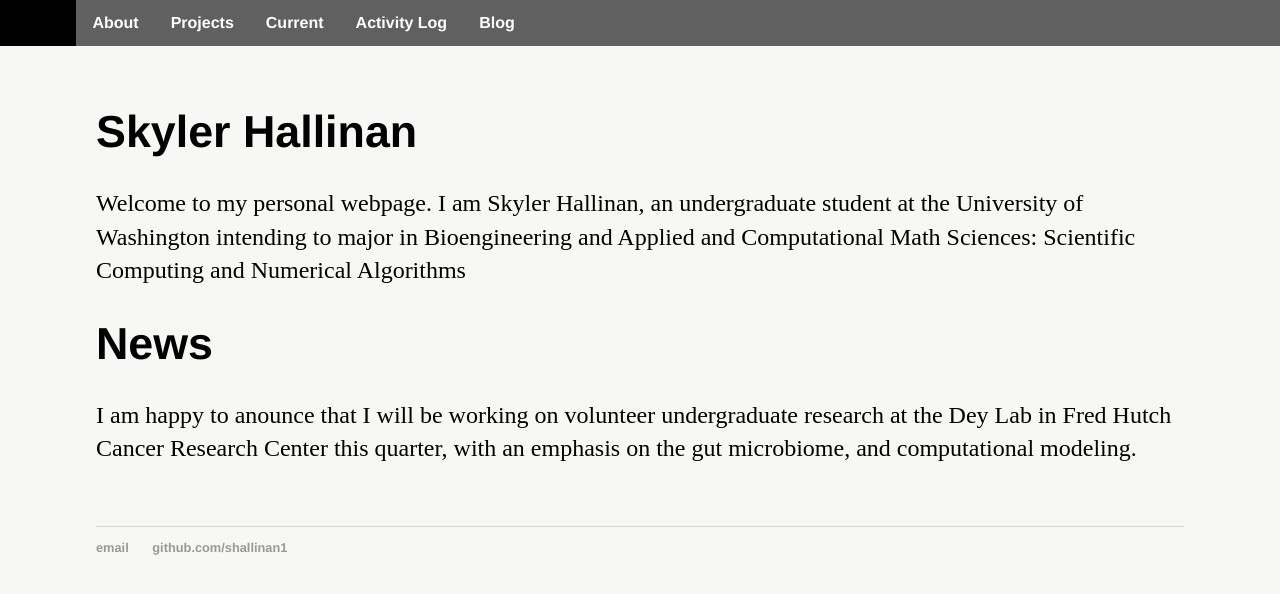
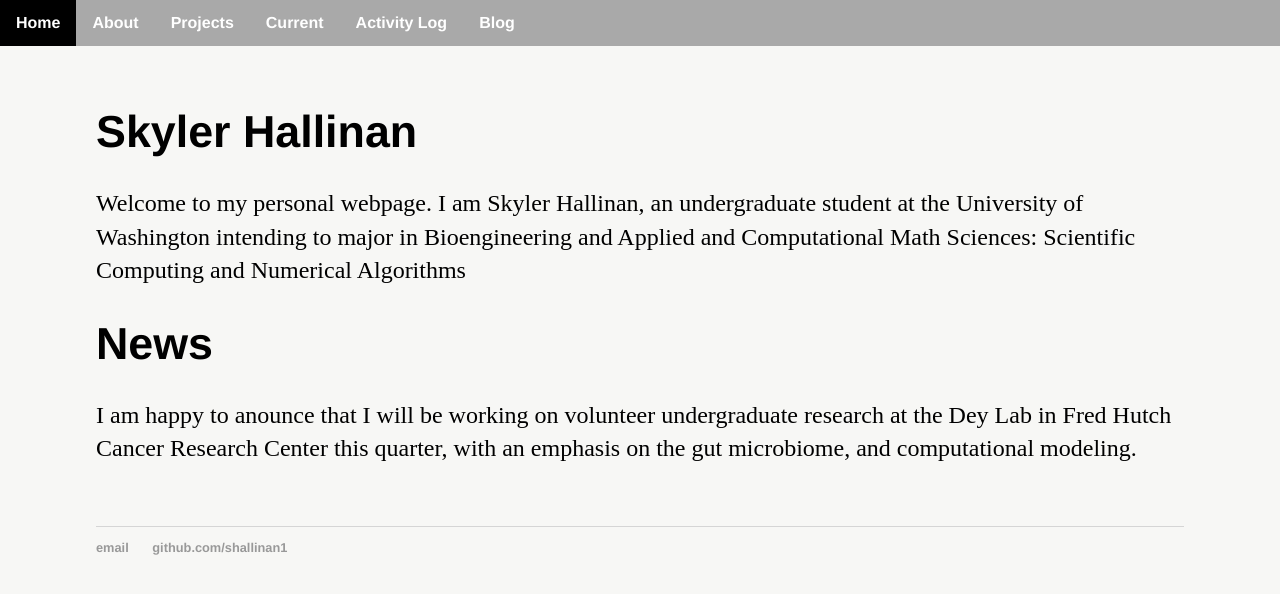
Before and after one commit to shallinan1/shallinan1.github.io, a Jekyll site: the page built from index.md, in a window 1280 px wide. Shown: the top 594 px of the page. Built offline with Jekyll 4.4.1, drawn with Linux system fonts in a browser that asks for light colours.

Commit message:
temp fix to change background

```diff
--- a/css/main.css
+++ b/css/main.css
@@ -3,7 +3,7 @@
     margin: 0;
     padding: 0;
     overflow: hidden;
-    background-color: #606060;
+    background-color: #A9A9A9;
 }
 
 #globalNav li {
@@ -29,17 +29,8 @@
 }
 
 	#globalNav .active {
-			background-color: #F3DC8A;
-			color: #000000;
+			background-color: #606060;
 		}
-
-	#globalNav .active a: hover {
-		color = #ffffff;
-	}
-
-		#globalNav .active: hover a{
-		color = #ffffff;
-	}
 
 
 body {
```
